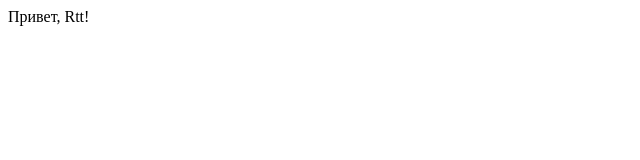
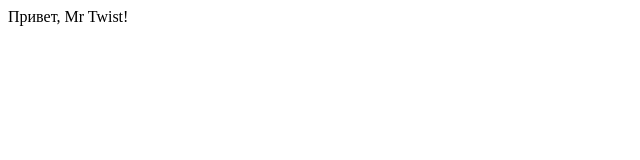
Before and after one commit to mech-master/onrender_test_server, a React app: page / in a window 1280 px wide. Shown: the top 160 px of the page, without its empty margins (0-640 px from the left). Built offline with nearby package versions, Linux system fonts and the light colour scheme; the HTML template or start-up script is replaced by a standard one.

Commit message:
New messge. step 2

```diff
--- a/src/client/App.js
+++ b/src/client/App.js
@@ -2,7 +2,7 @@ import React from "react";
 
 const App = () => {
     return <div className="client-app">
-        Привет, Rtt!
+        Привет, Mr Twist!
     </div>
 }
 
```
